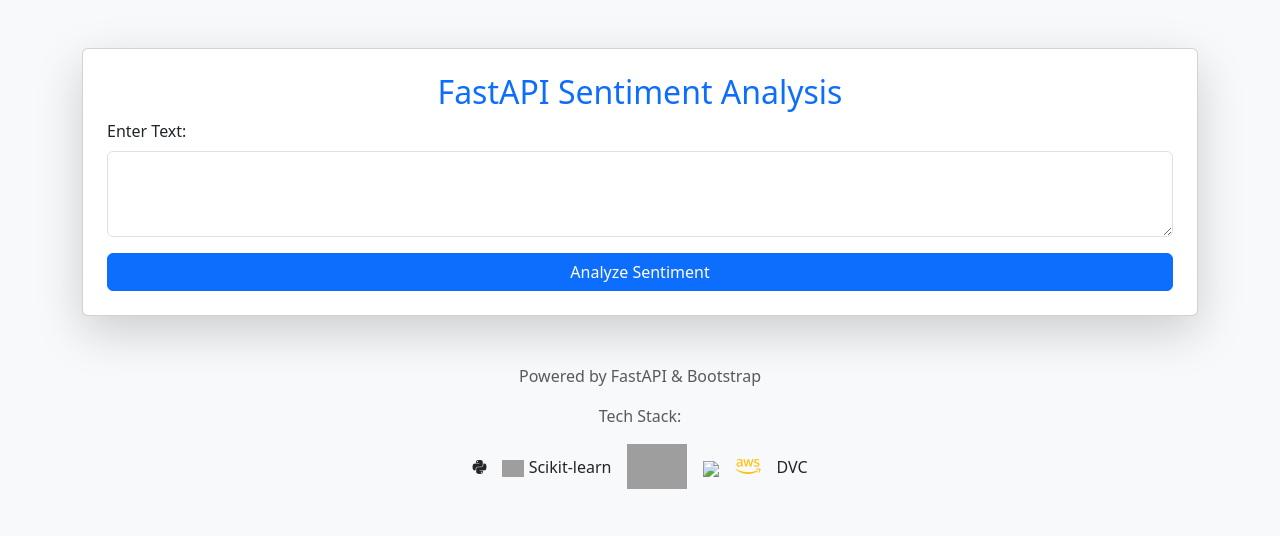
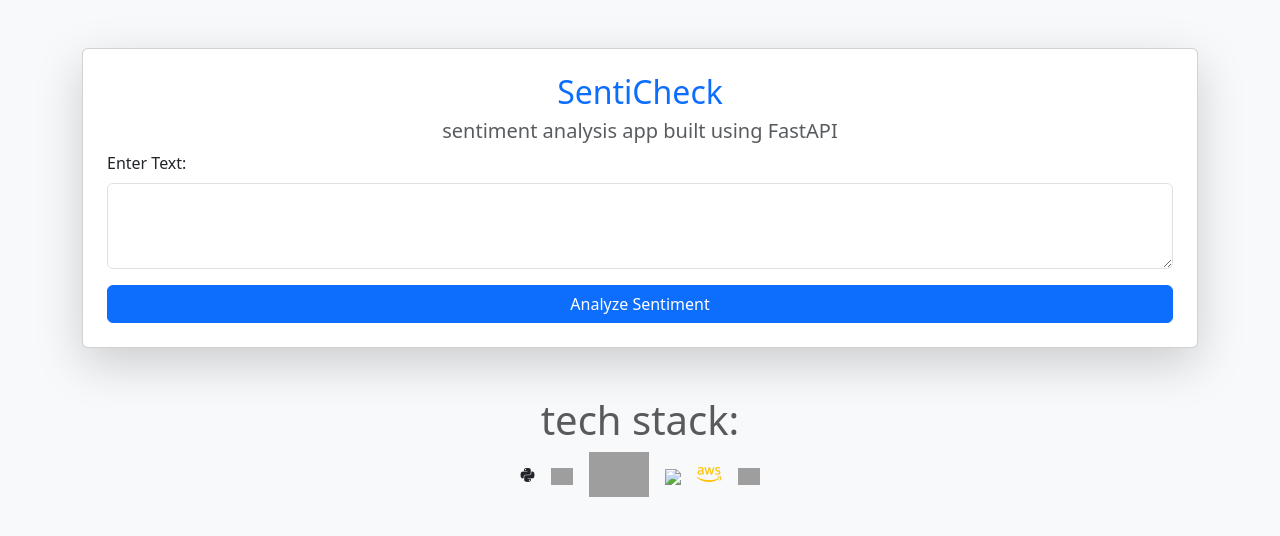
Before and after one commit to kameshkotwani/sentiment-analysis-fastapi, a FastAPI app: page / in a window 1280 px wide. Shown: the top 536 px of the page. Run offline with FastAPI, Linux system fonts and the light colour scheme; parts of the project's set-up code (start-up, migrations or seed data) failed here and were passed over; some libraries are stand-ins or nearby versions; grey boxes are pictures that could not be loaded.

Commit message:
added run app sh file and some UI elements

```diff
--- a/templates/index.html
+++ b/templates/index.html
@@ -13,8 +13,9 @@
         <div class="card shadow-lg p-4">
             <!-- Clickable heading to redirect to '/' -->
             <h2 class="text-center">
-                <a href="/" class="text-primary text-decoration-none">FastAPI Sentiment Analysis</a>
+                <a href="/" class="text-primary text-decoration-none">SentiCheck</a>
             </h2>
+            <h5 class="text-center text-muted">sentiment analysis  app built using FastAPI</h5>
 
             <form action="/predict/" method="post">
                 <div class="mb-3">
@@ -40,15 +41,14 @@
 
     <!-- Footer Section with Tech Stack & Icons -->
     <footer class="text-center mt-5">
-        <p class="text-muted">Powered by FastAPI & Bootstrap</p>
-        <p class="text-muted">Tech Stack:</p>
+        <h1 class="text-muted">tech stack:</h1>
         <div class="d-flex justify-content-center align-items-center gap-3">
             <span><i class="fa-brands fa-python"></i></span>
-            <span><img src="https://upload.wikimedia.org/wikipedia/commons/0/05/Scikit_learn_logo_small.svg" width="22" alt="scikit-learn"> Scikit-learn</span>
-            <span><img src="https://mlflow.org/docs/latest/_static/MLflow-logo-final-black.png" width="60"></span>
+            <span><img src="https://upload.wikimedia.org/wikipedia/commons/0/05/Scikit_learn_logo_small.svg" width="22" alt="scikit-learn"></span>
+            <span><img src="https://miro.medium.com/v2/resize:fit:720/format:webp/1*OsB57V0FPteixDBD_BBN4g.png" width="60"></span>
             <span><img src="https://www.dagshub.com/favicon.ico" width="22"></span>
             <span><i class="fab fa-aws fa-lg text-warning"></i></span>
-            <span>  DVC</span>
+            <span><img src="https://lwfiles.mycourse.app/iterative-public/00563146812caea07f4d6419f2f6fb00.png" width="22"> </span>
         </div>
     </footer>
 
```
Also changed, not shown: 3 other files.
